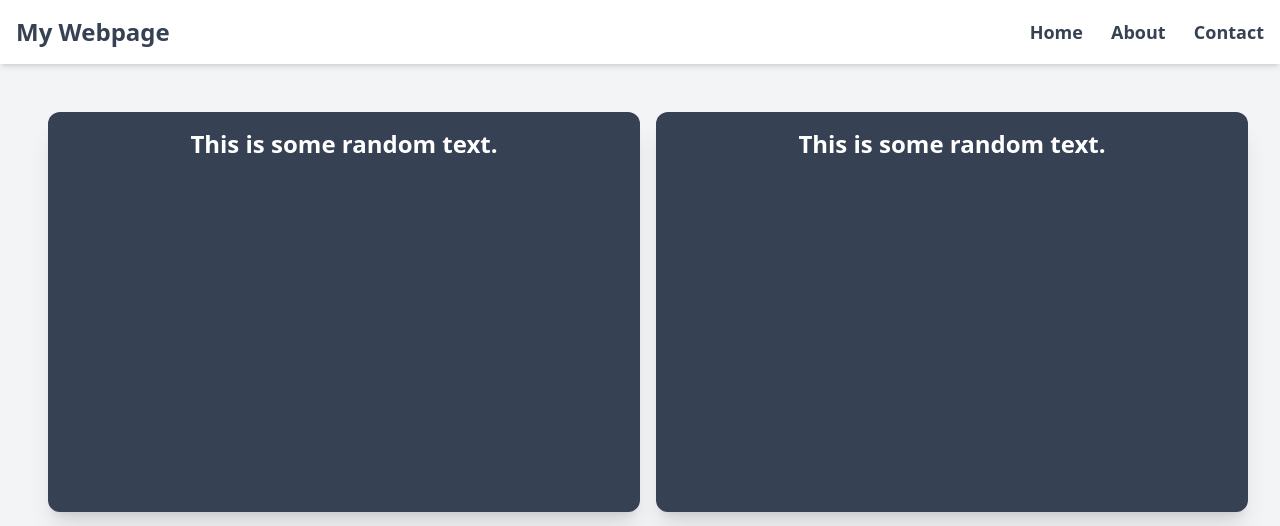
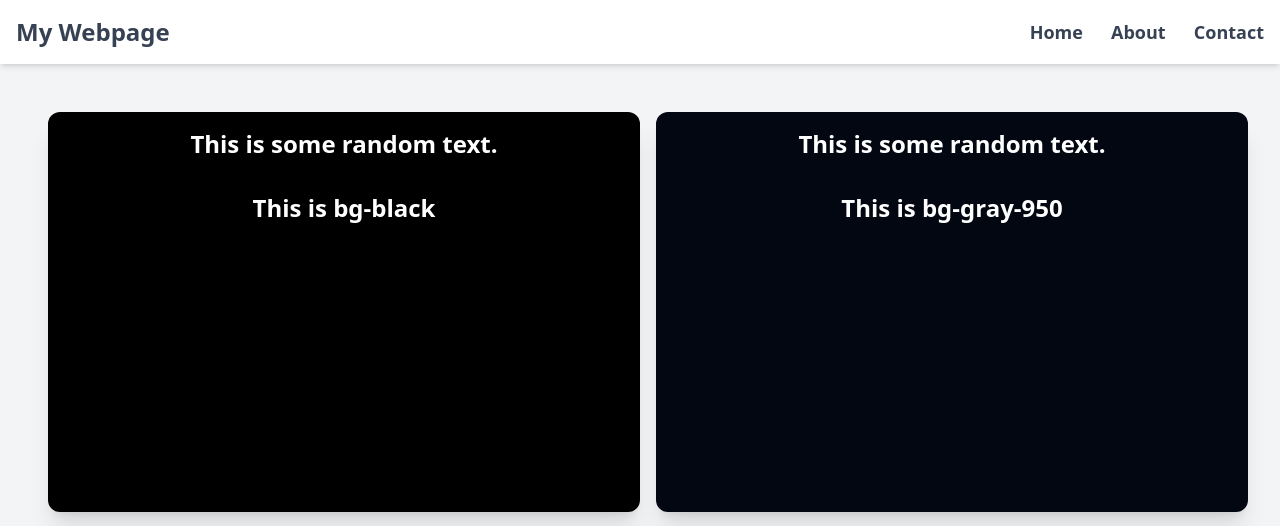
Before and after one commit to Abhijith-Shaju/Front-End-Class, a website: page TailwindCSS/basicWebpageLayout.html in a window 1280 px wide. Shown: the top 526 px of the page. Drawn offline with nearby package versions, Linux system fonts and the light colour scheme.

Commit message:
practice layout

```diff
--- a/TailwindCSS/basicWebpageLayout.html
+++ b/TailwindCSS/basicWebpageLayout.html
@@ -26,19 +26,25 @@
 
         <div class="grid grid-cols-2 gap-4 w-full m-2">
 
-            <div class="bg-gray-700 h-100 w-full p-4 rounded-xl shadow-xl">
+            <div class="bg-black h-100 w-full p-4 rounded-xl shadow-xl">
                 <p class="text-center text-2xl text-white font-bold">
-                    This is some random text.
+                    This is some random text. <br /><br />
+                    This is bg-black
                 </p>
             </div>
 
-            <div class="bg-gray-700 h-100 w-full p-4 rounded-xl shadow-xl">
+            <div class="bg-gray-950 h-100 w-full p-4 rounded-xl shadow-xl">
                 <p class="text-center text-2xl text-white font-bold">
-                    This is some random text.
+                    This is some random text. <br /><br />
+                    This is bg-gray-950
                 </p>
             </div>
 
-            <img src="https://images.unsplash.com/photo-1557682250-33bd709cbe85?q=80&w=2070&auto=format&fit=crop" alt="Abstract background image" class=" w-full h-96 object-cover object-center col-span-2 rounded-xl shadow-xl">
+            <img src="https://images.unsplash.com/photo-1557682250-33bd709cbe85?q=80&w=2070&auto=format&fit=crop" alt="background image" class="w-full h-96 object-cover object-center col-span-2 rounded-xl shadow-xl">
+
+            <img src="https://images.unsplash.com/photo-1557682250-33bd709cbe85?q=80&w=2070&auto=format&fit=crop" alt="background image" class="w-200 h-200 rounded-full object-cover object-center shadow-xl">
+            <img src="https://images.unsplash.com/photo-1557682250-33bd709cbe85?q=80&w=2070&auto=format&fit=crop" alt="background image" class="w-200 h-200 rounded-full object-cover object-center shadow-xl">
+
 
         </div>
 
```
